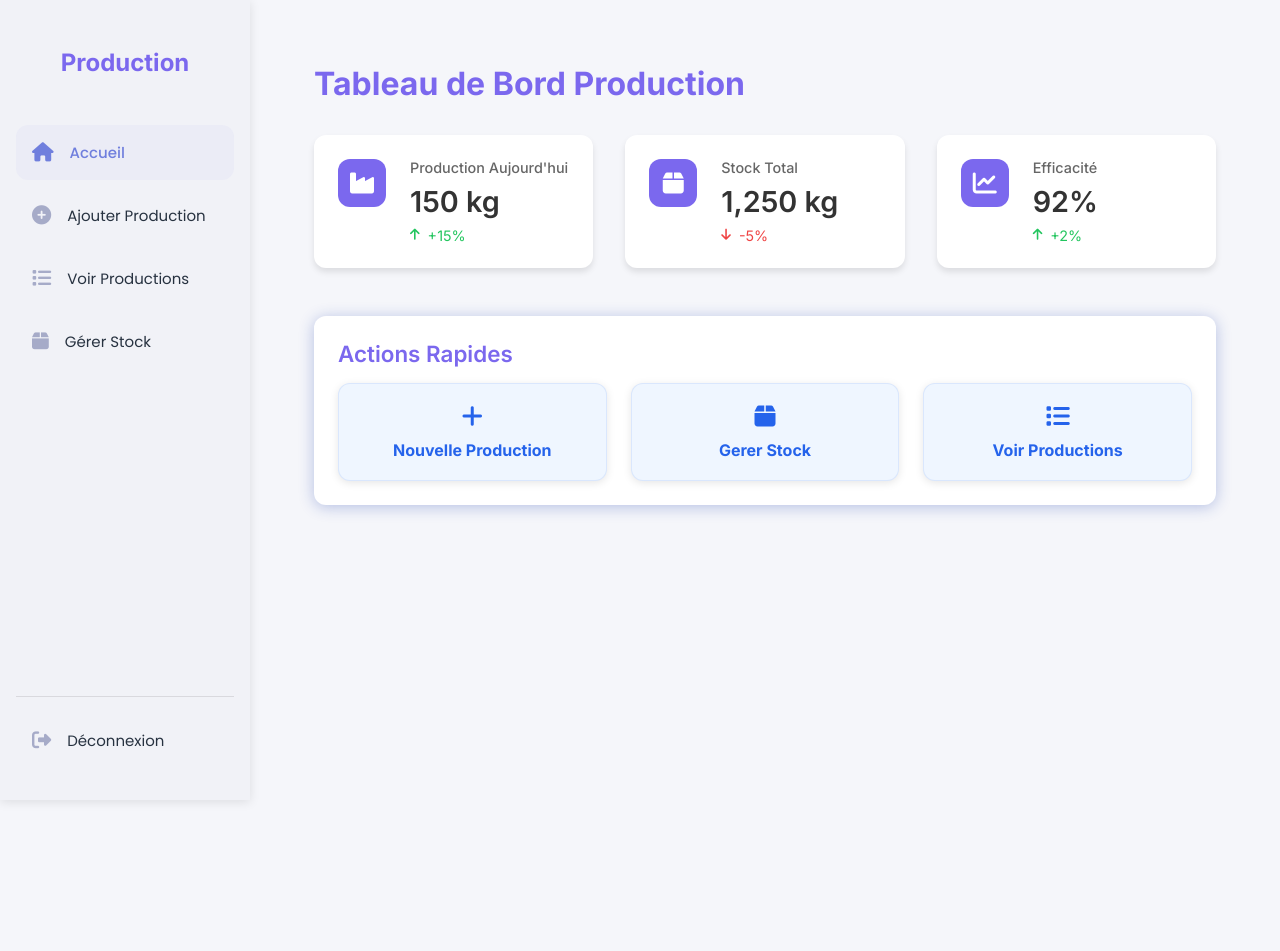
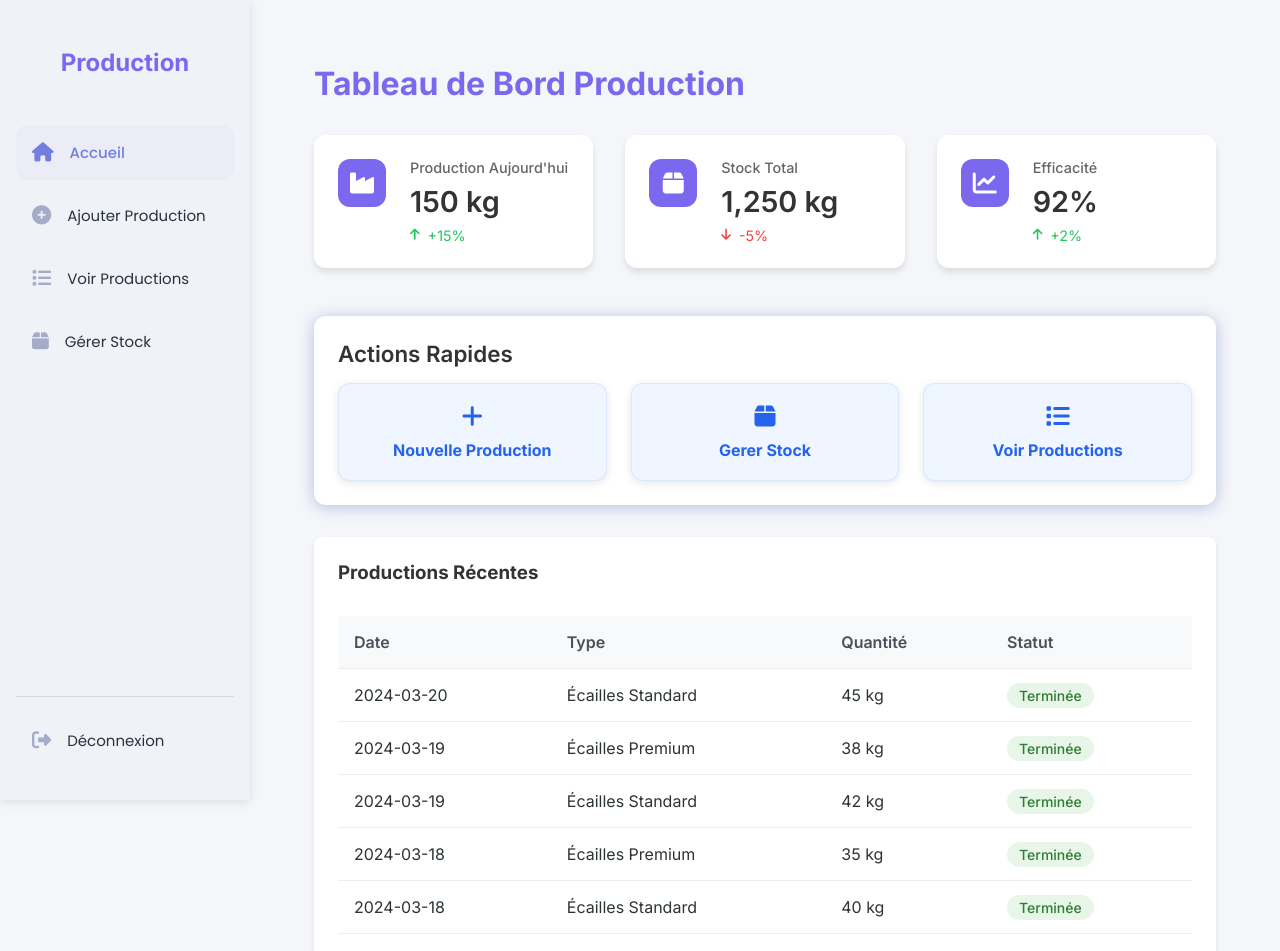
Before and after one commit to SanadMakhlouf/Ecailles_glace, a React (Create React App) app: page /production/Accueil in a window 1280 px wide. Shown: the top 951 px of the page. Before the commit the page ends 800 px from the top, so only its background shows below. Built offline with nearby package versions, Linux system fonts and the light colour scheme.

Commit message:
ajout de la section productuion recentes

```diff
--- a/src/components/AccueilProduction.jsx
+++ b/src/components/AccueilProduction.jsx
@@ -21,10 +21,46 @@ const AccueilProduction = () => {
     },
   };
 
+  // Données mockées pour les productions récentes
+  const productionsRecentes = [
+    {
+      id: 1,
+      date: "2024-03-20",
+      quantite: "45 kg",
+      type: "Écailles Standard",
+      statut: "Terminée",
+    },
+    {
+      id: 2,
+      date: "2024-03-19",
+      quantite: "38 kg",
+      type: "Écailles Premium",
+      statut: "Terminée",
+    },
+    {
+      id: 3,
+      date: "2024-03-19",
+      quantite: "42 kg",
+      type: "Écailles Standard",
+      statut: "Terminée",
+    },
+    {
+      id: 4,
+      date: "2024-03-18",
+      quantite: "35 kg",
+      type: "Écailles Premium",
+      statut: "Terminée",
+    },
+    {
+      id: 5,
+      date: "2024-03-18",
+      quantite: "40 kg",
+      type: "Écailles Standard",
+      statut: "Terminée",
+    },
+  ];
+
   return (
-
-
-
     <div className="accueil-production">
       <h1>Tableau de Bord Production</h1>
 
@@ -98,35 +134,58 @@ const AccueilProduction = () => {
 
       <div className="actions-rapides">
         <h3> Actions Rapides </h3>
-      <div className="action-cards" >
+        <div className="action-cards">
           <a href="/">
             <div className="action-card">
               <i className="fas fa-plus"></i>
               <h4>Nouvelle Production</h4>
-
             </div>
           </a>
           <a href="/">
             <div className="action-card">
               <i className="fas fa-box"></i>
               <h4>Gerer Stock</h4>
-
             </div>
           </a>
           <a href="/">
             <div className="action-card">
               <i className="fas fa-list"></i>
               <h4>Voir Productions</h4>
-
             </div>
           </a>
-
+        </div>
       </div>
 
-
-
-
-
+      <div className="productions-recentes">
+        <h3>Productions Récentes</h3>
+        <div className="table-container">
+          <table>
+            <thead>
+              <tr>
+                <th>Date</th>
+                <th>Type</th>
+                <th>Quantité</th>
+                <th>Statut</th>
+              </tr>
+            </thead>
+            <tbody>
+              {productionsRecentes.map((production) => (
+                <tr key={production.id}>
+                  <td>{production.date}</td>
+                  <td>{production.type}</td>
+                  <td>{production.quantite}</td>
+                  <td>
+                    <span
+                      className={`statut ${production.statut.toLowerCase()}`}
+                    >
+                      {production.statut}
+                    </span>
+                  </td>
+                </tr>
+              ))}
+            </tbody>
+          </table>
+        </div>
       </div>
     </div>
   );
--- a/src/styles/AccueilProduction.css
+++ b/src/styles/AccueilProduction.css
@@ -108,7 +108,7 @@
   box-shadow: 0 2px 8px rgba(0, 0, 0, 0.1);
   border: 1px solid rgba(37, 99, 235, 0.1);
   min-width: 200px;
-    justify-content: center;
+  justify-content: center;
 }
 
 .action-card:hover {
@@ -126,15 +126,75 @@
   color: inherit;
   flex: 1;
 }
-.actions-rapides{
-
-    box-shadow: 0 2px 15px rgba(30, 64, 175, 0.3);
-
+.actions-rapides {
+  box-shadow: 0 2px 15px rgba(30, 64, 175, 0.3);
 }
 
-.actions-rapides h3{
-    font-size: 1.4rem;
-    font-weight: 600;
-    margin-bottom: 1rem;
-    color: var(--primary-color);
+.actions-rapides h3 {
+  font-size: 1.4rem;
+  font-weight: 600;
+  margin-bottom: 1rem;
+  color:#333;
 }
+
+.productions-recentes {
+  margin-top: 2rem;
+  background: white;
+  border-radius: 8px;
+  padding: 1.5rem;
+  box-shadow: 0 2px 4px rgba(0, 0, 0, 0.1);
+}
+
+.productions-recentes h3 {
+  margin-bottom: 1rem;
+  color: #333;
+}
+
+.table-container {
+  overflow-x: auto;
+}
+
+table {
+  width: 100%;
+  border-collapse: collapse;
+  margin-top: 1rem;
+}
+
+th,
+td {
+  padding: 1rem;
+  text-align: left;
+  border-bottom: 1px solid #eee;
+}
+
+th {
+  background-color: #f8f9fa;
+  font-weight: 600;
+  color: #495057;
+}
+
+tr:hover {
+  background-color: #f8f9fa;
+}
+
+.statut {
+  padding: 0.25rem 0.75rem;
+  border-radius: 20px;
+  font-size: 0.875rem;
+  font-weight: 500;
+}
+
+.statut.terminée {
+  background-color: #e8f5e9;
+  color: #2e7d32;
+}
+
+.statut.en-cours {
+  background-color: #fff3e0;
+  color: #ef6c00;
+}
+
+.statut.annulée {
+  background-color: #ffebee;
+  color: #c62828;
+}
```
Lines whose indentation alone changed are shown as unchanged.
